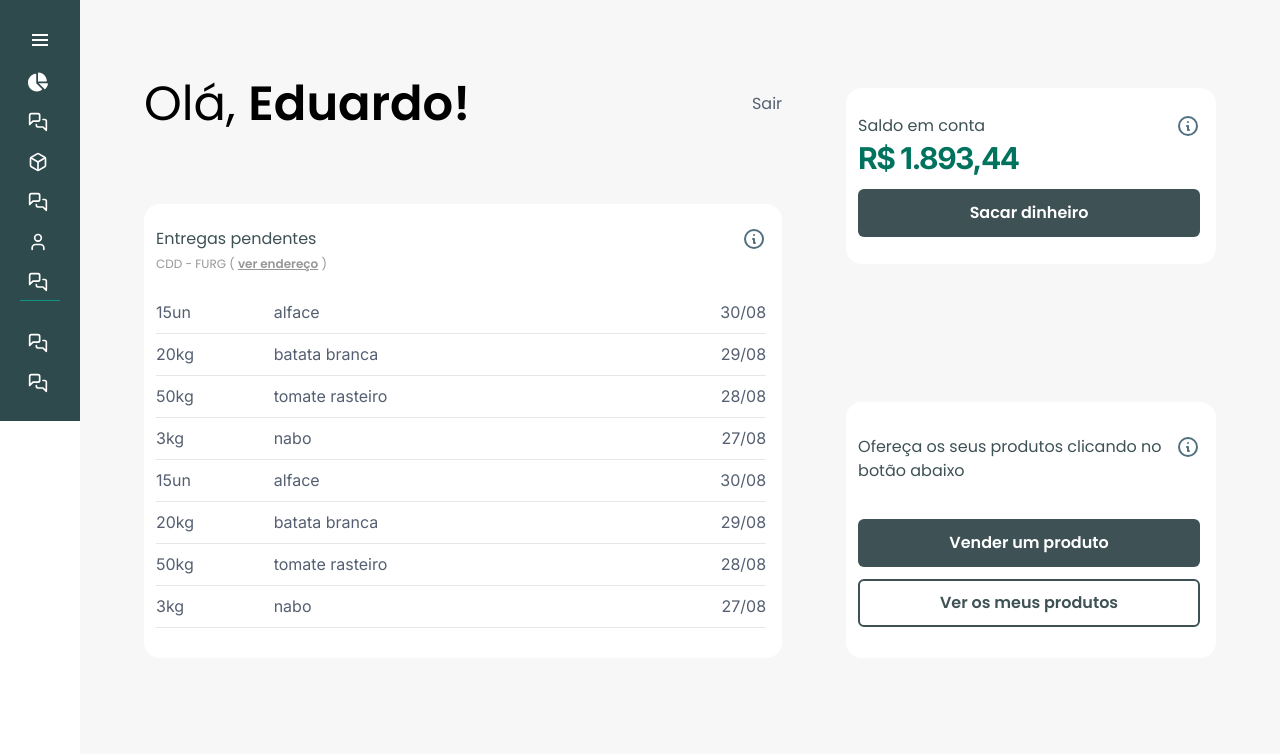
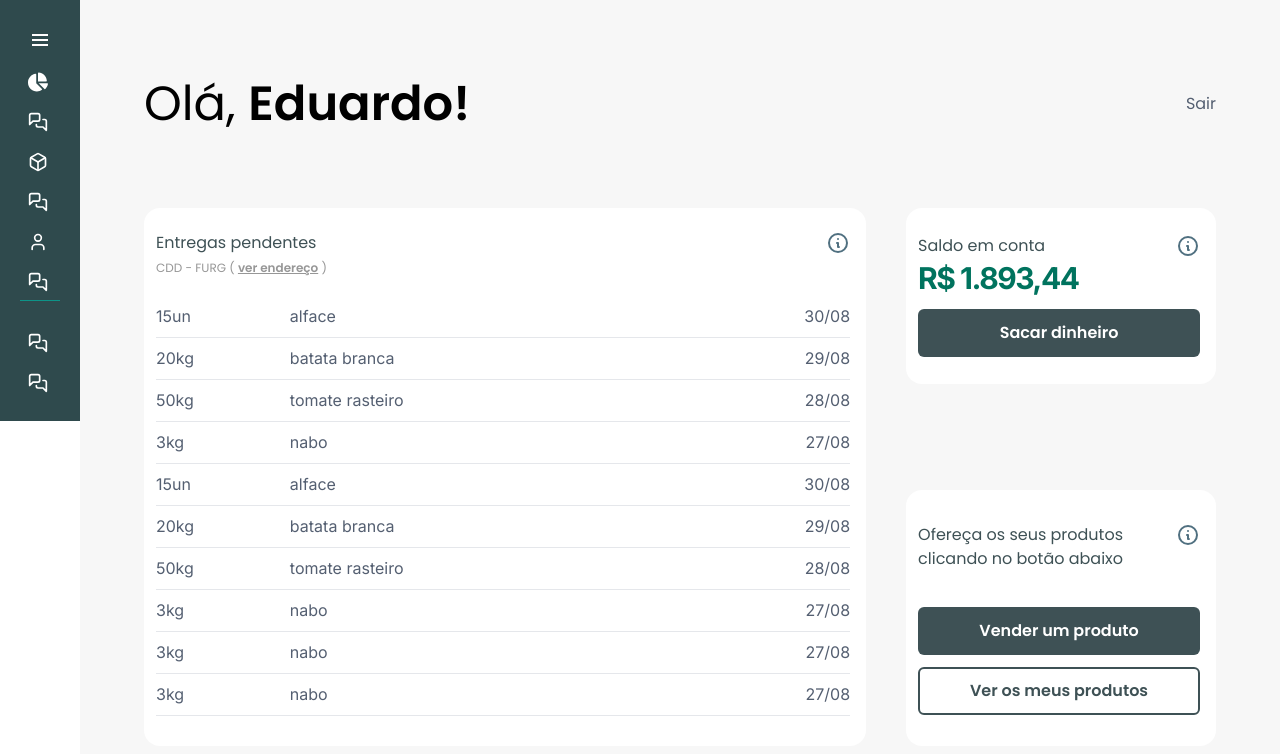
Before and after one commit to mb4ndeira/ecoo-apps, a Next.js app: page /produtor in a window 1280 px wide. Shown: the top 754 px of the page. Built offline with nearby package versions, Linux system fonts and the light colour scheme.

Commit message:
style: edit desktop layout

```diff
--- a/src/app/produtor/page.tsx
+++ b/src/app/produtor/page.tsx
@@ -4,7 +4,7 @@ import { ProductMenu } from "@/components/producer/ProductMenu";
 
 export default function Home() {
   const FourItems = 4;
-  const EightItems = 8;
+  const TenItems = 10;
 
   return (
     <div className="bg-background">
@@ -22,20 +22,22 @@ export default function Home() {
           ?
         </button>
       </div>
-      <div className="hidden md:flex gap-x-16 min-h-96">
-        <div className="w-9/12 flex flex-col justify-between gap-10">
+      <div className="hidden md:flex flex-col gap-x-16 min-h-96">
+        <div className="w-full flex flex-col justify-between gap-10">
           <header className="flex mb-4">
             <span className="text-#2F4A4D text-5xl">
               Olá, <strong>Eduardo!</strong>
             </span>
             <button className="ml-auto text-primary">Sair</button>
           </header>
-          <PendingDeliveries numberOfItems={EightItems} />
         </div>
-        <aside className="flex flex-col justify-between">
-          <AccountBalance />
-          <ProductMenu />
-        </aside>
+        <div className="mt-14 flex gap-x-10">
+          <PendingDeliveries numberOfItems={TenItems} />
+          <div className="flex flex-col justify-between">
+            <AccountBalance />
+            <ProductMenu />
+          </div>
+        </div>
       </div>
     </div>
   );
--- a/src/components/producer/PendingDeliveries.tsx
+++ b/src/components/producer/PendingDeliveries.tsx
@@ -8,7 +8,7 @@ interface PendingDeliveriesProps {
 export function PendingDeliveries({ numberOfItems }: PendingDeliveriesProps) {
   return (
     <div
-      className={`mt-5 w-full pl-3 pr-4 rounded-2xl bg-white flex flex-col justify-around gap-4`}
+      className={`mt-2 w-full pl-3 pr-4 rounded-2xl bg-white flex flex-col justify-around gap-4`}
     >
       <div className="flex justify-between items-start mt-[23px]">
         <div className="flex flex-col">
--- a/src/components/producer/Table/data/fakedata.ts
+++ b/src/components/producer/Table/data/fakedata.ts
@@ -55,6 +55,20 @@ const fakedata = [
     produto: "nabo",
     situacao: "Concluído",
   },
+  {
+    id: 208491398,
+    quantidade: "3kg",
+    dataVenda: "27/08",
+    produto: "nabo",
+    situacao: "Concluído",
+  },
+  {
+    id: 208482398,
+    quantidade: "3kg",
+    dataVenda: "27/08",
+    produto: "nabo",
+    situacao: "Concluído",
+  },
 ];
 
 export default fakedata;
```
